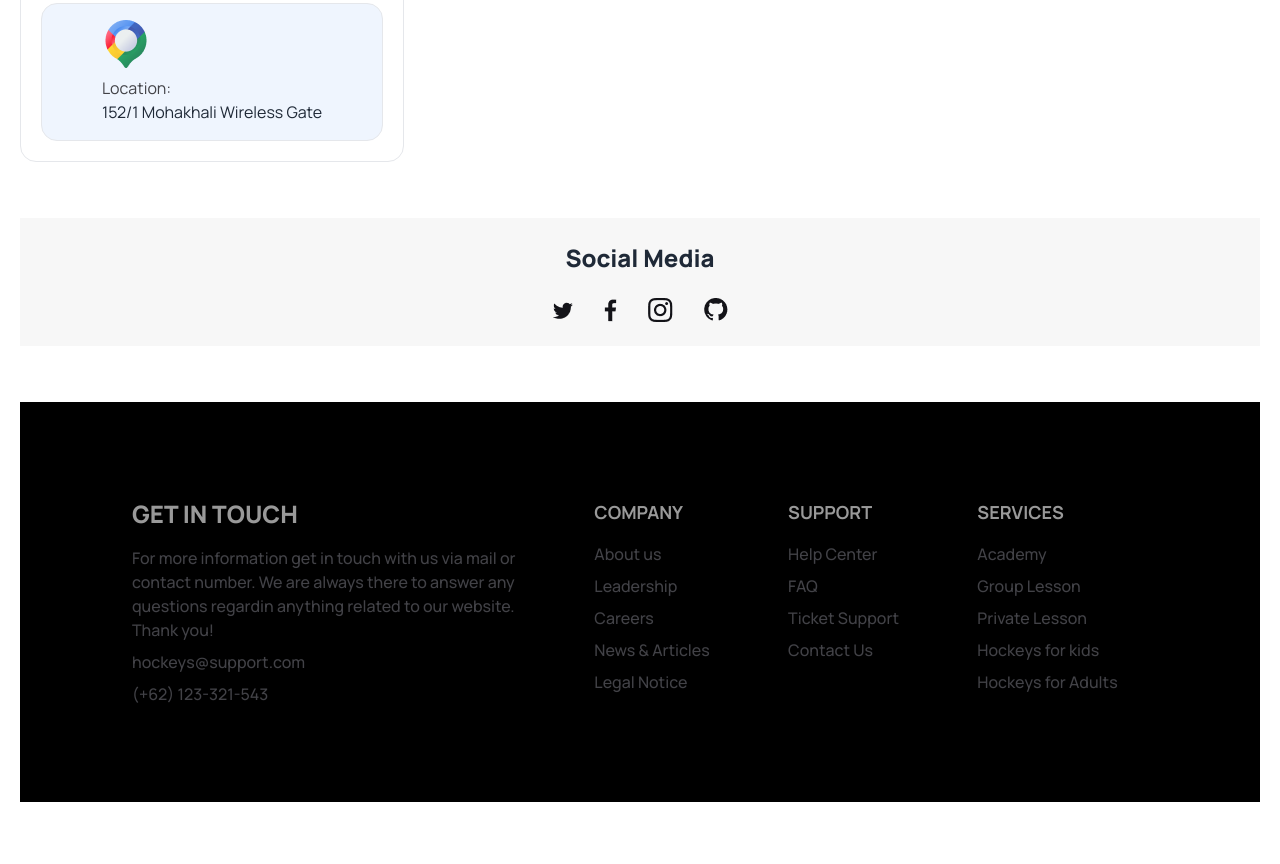
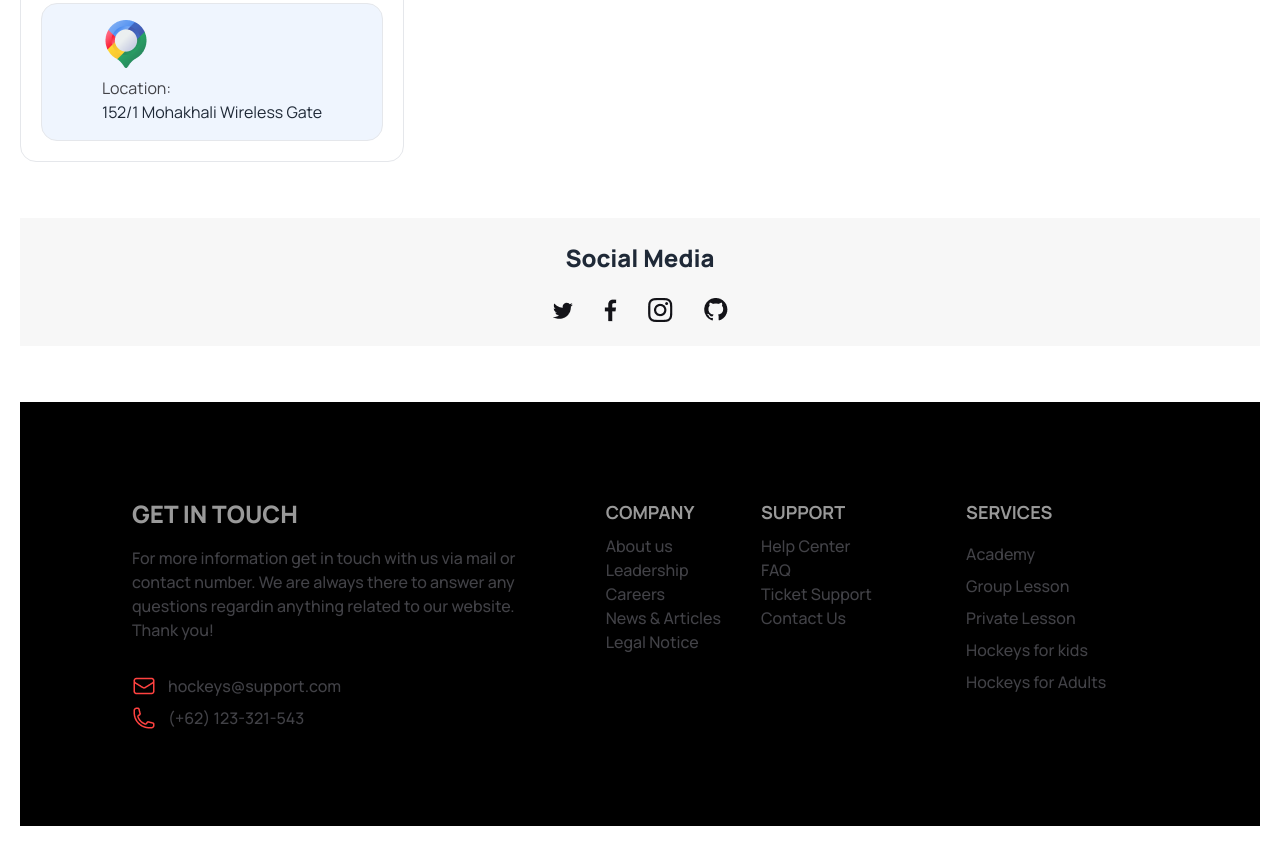
Before and after one commit to Ra-ina/Assign3-Hockeys, a plain HTML site: page index.html in a window 1280 px wide. Shown: the part 4040-4904 px from the top of the page. Drawn offline with nearby package versions, Linux system fonts and the light colour scheme.

Commit message:
footer corrected

```diff
--- a/index.html
+++ b/index.html
@@ -420,28 +420,31 @@
 
 
     </main>
-        <footer class="footer max-h-full max-w-full p-24 bg-black color-text text-base font-medium">
+        <footer class="footer max-h-full lg:max-h-full max-w-96 lg:max-w-full p-4 lg:p-24 bg-black color-text text-base font-medium">
             <nav class="mx-4">
                 <header class="footer-title text-[#FFFFFF] text-2xl font-extrabold">Get in Touch</header>
-                <p class="max-w-96 max-h-20 mb-4"> For more information get in touch with us via mail or contact number. We are always there to answer any questions regardin anything related to our website. Thank you! </p>
-                <h6>hockeys@support.com</h6>
-                <h6>(+62) 123-321-543</h6>
+                <p class="max-w-80 lg:max-w-96 max-h-20 lg:max-h-20 mb-4"> For more information get in touch with us via mail or contact number. We are always there to answer any questions regardin anything related to our website. Thank you! </p>
+                <div class="flex gap-3 mt-6"> <img src="Images/msg.png" alt=""> <h6>hockeys@support.com</h6></div>
+              <div class="flex gap-3"> <img src="Images/telephone.png" alt=""> <h6>(+62) 123-321-543</h6></div>
+
               </nav>
+           <div class="grid grid-cols-2 lg:grid">
             <nav class="mx-4">
                 <header class="footer-title text-[#FFFFFF] text-lg font-bold">Company</header>
-              <a class="link link-hover">About us</a>
-              <a class="link link-hover">Leadership</a>
-              <a class="link link-hover">Careers</a>
-              <a class="link link-hover">News & Articles</a>
+                <a class="link link-hover">About us</a><br>
+                <a class="link link-hover">Leadership</a><br>
+                <a class="link link-hover">Careers</a><br>
+                <a class="link link-hover">News & Articles</a><br>
                 <a class="link link-hover">Legal Notice</a>
               </nav>
               <nav class="mx-4">
                 <header class="footer-title  text-[#FFFFFF] text-lg font-bold">Support</header>
-              <a class="link link-hover">Help Center</a>
-              <a class="link link-hover">FAQ</a>
-              <a class="link link-hover">Ticket Support</a>
+                <a class="link link-hover">Help Center</a><br>
+                <a class="link link-hover">FAQ</a><br>
+                <a class="link link-hover">Ticket Support</a><br>
                 <a class="link link-hover">Contact Us</a>
               </nav>
+           </div>
             <nav class="mx-4">
               <header class="footer-title  text-[#FFFFFF] text-lg font-bold">Services</header>
               <a class="link link-hover">Academy</a>
```
Also changed, not shown: Images/msg.png (added), Images/telephone.png (added). Lines whose indentation alone changed are shown as unchanged.
